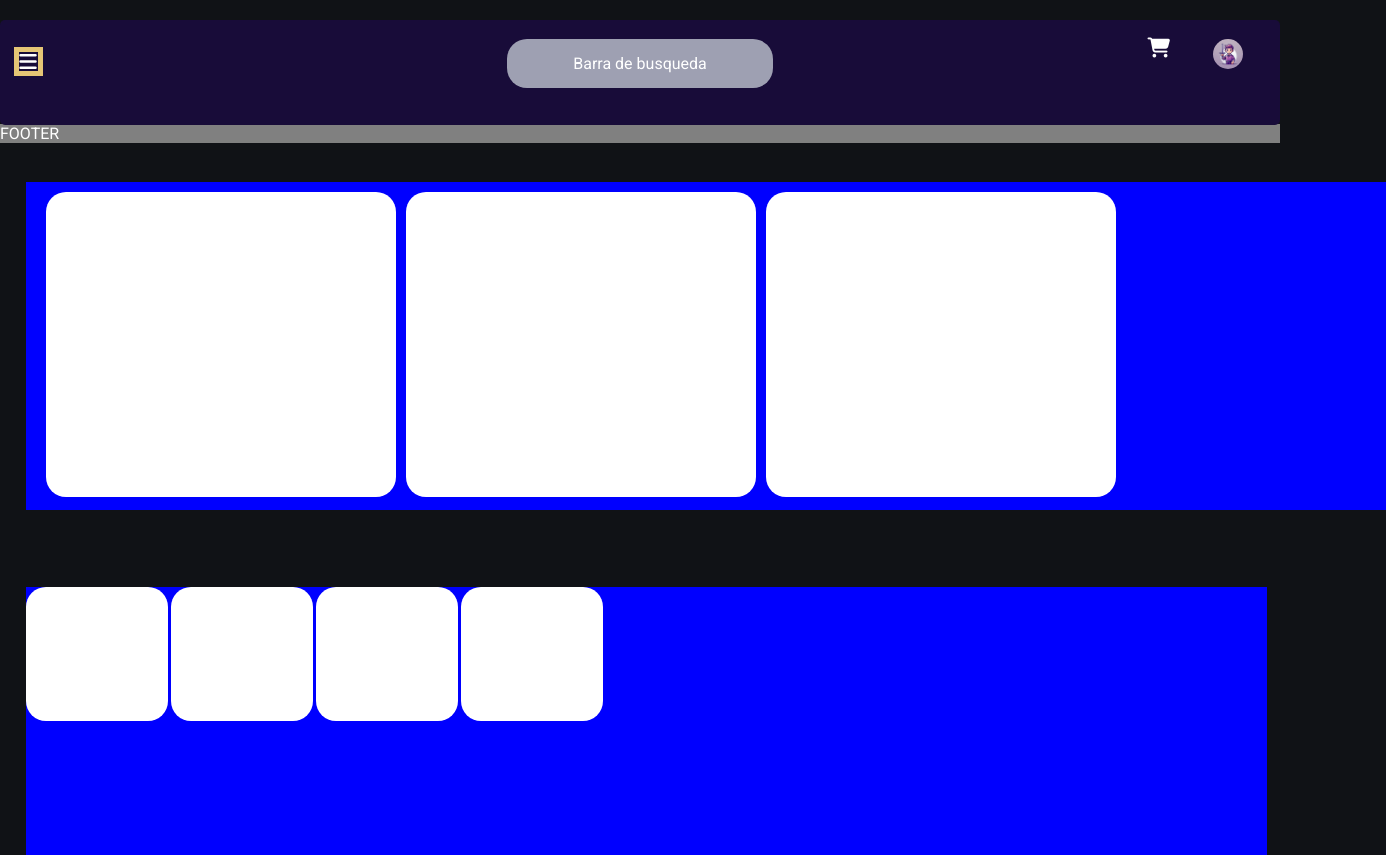
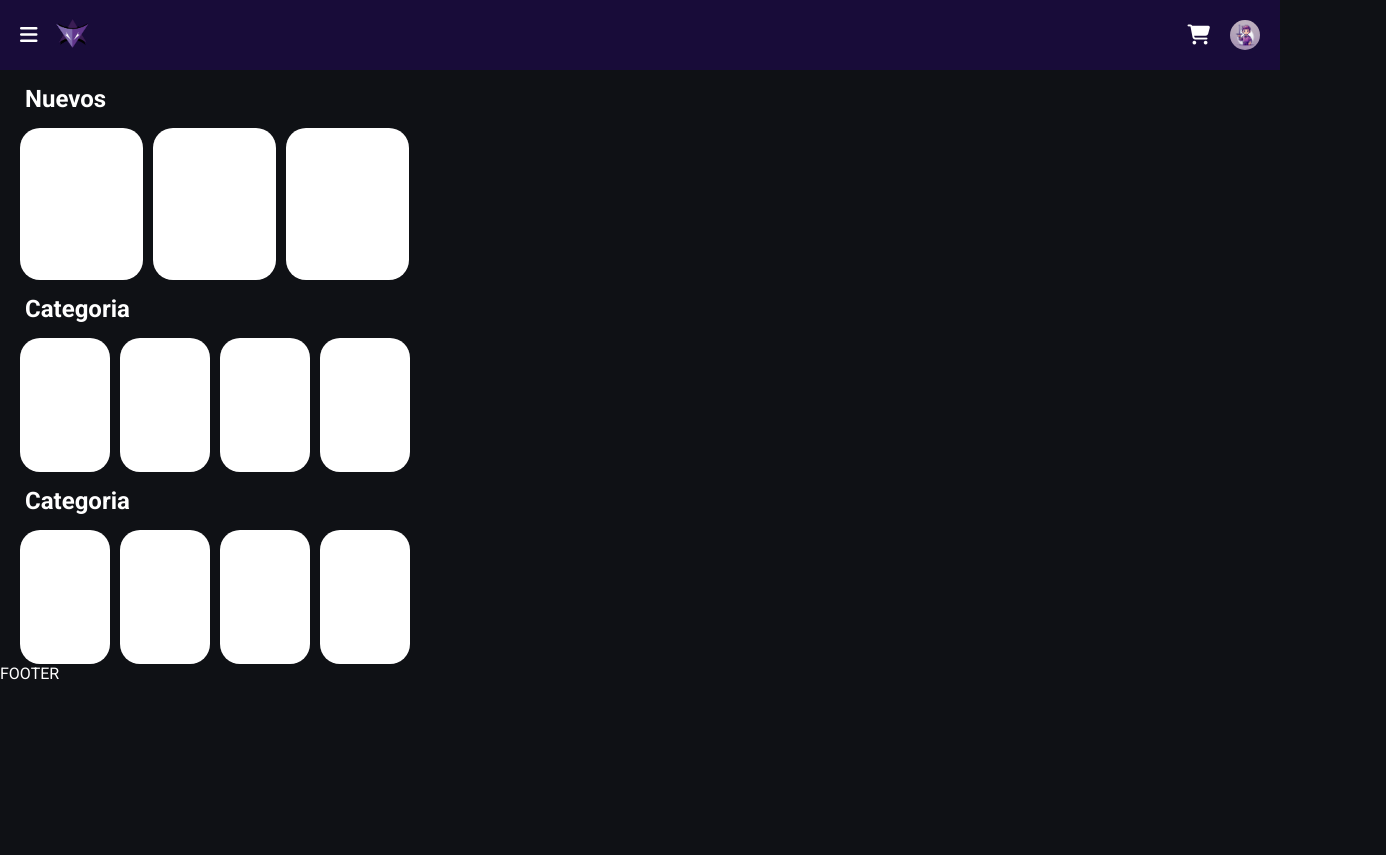
Before and after one commit to Jcambareri6/InterfacesTp, a plain HTML site: page Entregable2/index.html in a window 1280 px wide. Shown: the whole page, 1386 px wide, since content can reach past the window. After the commit the page ends 800 px from the top, so only its background shows below. Drawn offline with Linux system fonts and the light colour scheme.

Commit message:
echo el mobile falta imagenes

```diff
--- a/Entregable2/css/style.css
+++ b/Entregable2/css/style.css
@@ -7,12 +7,13 @@
 }
 
 body{
-    background-color: #101216;
+    background-color: hsl(220, 16%, 7%);
+
 }
 header {
     width: 100%;
     background-color: #180C39;
-    padding: 0 20px;
+    padding: 0 0px;
 
 }
 header,
@@ -25,13 +26,15 @@ header,
 
 }
 .contenedorCarritoUsuario, .contenedorMenuLogo{
-    margin: 10px;
+    margin: 20px 20px 20px 20px;
+
 
 }
 .contenedorCarritoUsuario{
-    padding: 5px;
-    gap: 5px;
+    gap: 20px;
+
 }
+
 
 .logo{
     height: 70px;
@@ -55,9 +58,9 @@ header,
 
 }
 .contenedor{
-    margin-top: 30px;
+
     flex-direction: column;
-    margin: 20px;
+    margin-left: 10px;
 }
 
 .contenedor>div{
@@ -67,27 +70,29 @@ header,
      gap: 10px;
 
 }
+.carrousel_chico{
+    margin-left: 10px;
+}
+
+.contenedor>h1{
+    margin: 15px;
+}
 
 
- .carrousel_grande, .carrousel_chico{
-    padding: 10px;
- }
+
  .card_grande{
-
-    width: 170px;
+    width: 123px;
     height: 152px;
     background: #FFFFFF;
     border-radius: 20px;
-
  }
 
 .barra_busqueda {
     display: none;
 }
 
-
 .card_chica{
-width: 142px;
+    width: 90px;
     height: 134px;
     background: #FFFFFF;
     border-radius: 20px;
@@ -99,116 +104,4 @@ border-radius: 20px;
 
 /* desktop */
 @media (min-width: 900px) {
-    header {
-        background-color: #180C39;
-        position: absolute;
-        width: 100%;
-        height: 105px;
-        border-radius: 5px;
-        display: flex;
-        flex-direction: row;
-        align-items: center;
-        justify-content: center;
-
-
 }
-
-
-    .barra_busqueda {
-        display: flex;
-        flex-direction: row;
-        justify-content: center;
-        align-items: center;
-        padding: 0px;
-
-        position: absolute;
-        left: 39.58%;
-        right: 39.58%;
-        top: 17.65%;
-        bottom: 35.29%;
-
-        background: #9EA0B2;
-        border-radius: 20px;
-    }
-
-    .menu {
-        position: absolute;
-        left: 1.11%;
-        right: 96.67%;
-        top: 25.88%;
-        bottom: 47.06%;
-        border: 5px solid #E5C675;
-    }
-
-    .carrito {
-        position: absolute;
-        left: 89.65%;
-        right: 7.57%;
-        top: 17.65%;
-        bottom: 35.29%;
-    }
-
-    .usuario {
-        position: absolute;
-        left: 94.79%;
-        right: 2.36%;
-        top: 17.65%;
-        bottom: 34.12%;
-
-    }
-
-    .contenedor {
-        color: blue;
-    }
-
-    .contenedor>div {
-        display: flex;
-        flex-direction: row;
-        background-color: blue;
-    }
-
-    .contenedor>.carrousel_grande {
-        position: absolute;
-        width: 1360px;
-        height: 328px;
-        left: 26px;
-        top: 182px;
-        overflow-x: scroll;
-    }
-
-    .contenedor>.carrousel_grande>.card_grande {
-        display: flex;
-        flex-direction: column;
-        justify-content: center;
-        align-items: center;
-
-        width: 350px;
-        height: 305px;
-        top: 3px;
-
-        background: #FFFFFF;
-        border-radius: 20px;
-    }
-
-    .contenedor>.carrousel_chico {
-
-        display: flex;
-        flex-direction: row;
-        align-items: flex-start;
-        padding: 0px;
-        gap: 3px;
-        isolation: isolate;
-
-        position: absolute;
-        width: 1241px;
-        height: 268px;
-        left: 26px;
-        top: 587px;
-          height: 10;;
-    }
-
-
-    footer {
-        background-color: grey;
-    }
-}
--- a/Entregable2/index.html
+++ b/Entregable2/index.html
@@ -28,9 +28,9 @@
         <div class="carrousel_grande">
 
             <div class="flecha_izquierda"></div>
-            <div class="card_grande">Card1</div>
-            <div class="card_grande">Card2</div>
-            <div class="card_grande">Card3</div>
+            <div class="card_grande"></div>
+            <div class="card_grande"></div>
+            <div class="card_grande"></div>
         </div>
         <h1 class="titulo_categoria">Categoria</h1>
         <div class="carrousel_chico">
```
Lines whose indentation alone changed are shown as unchanged.
